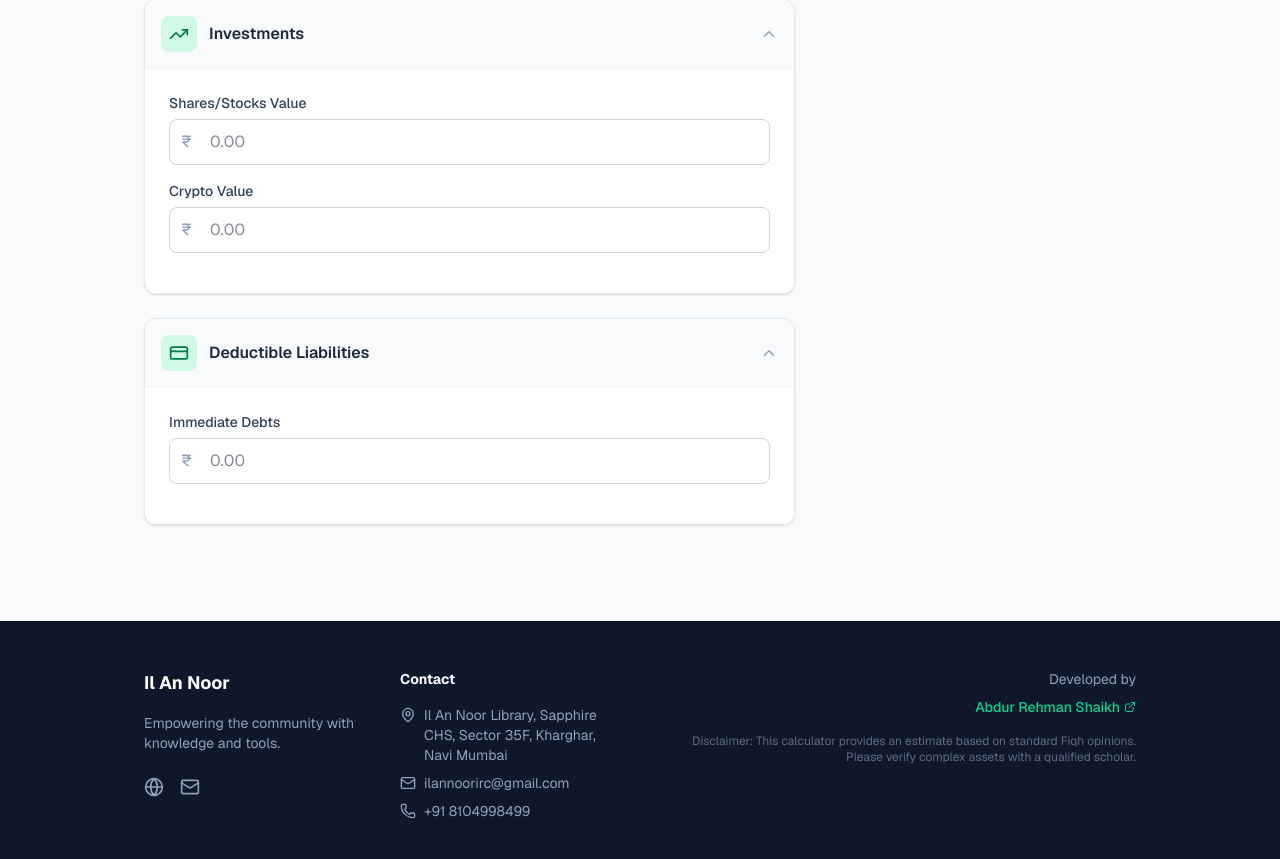
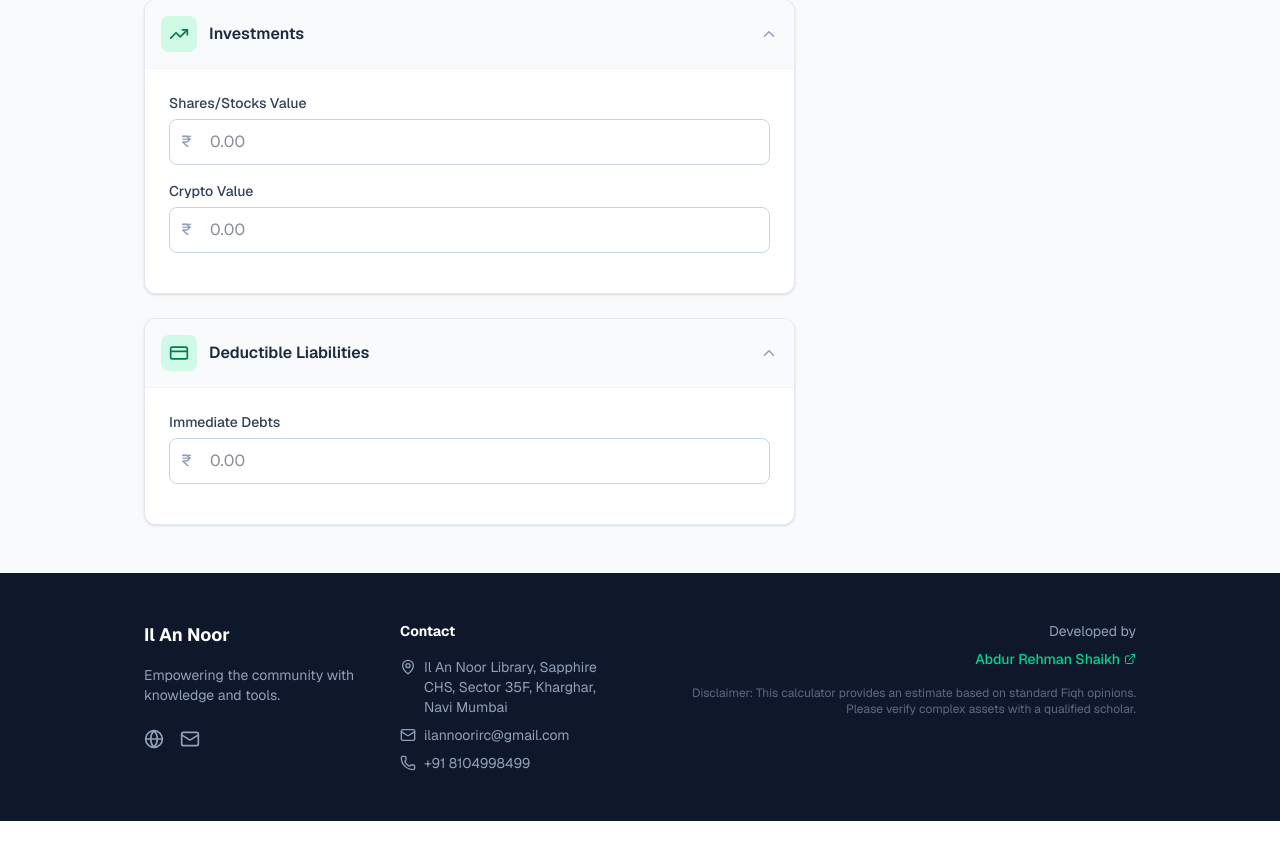
Before and after one commit to abdurrahmanshkh/zakatcalculator, a Next.js app: page / in a window 1280 px wide. Shown: the part 1450-2309 px from the top of the page. After the commit the page ends 2271 px from the top, so only its background shows below. Built offline with nearby package versions, Linux system fonts and the light colour scheme.

Commit message:
Fixed margins

```diff
--- a/app/page.tsx
+++ b/app/page.tsx
@@ -1047,7 +1047,7 @@ export default function App(): React.ReactElement {
       </main>
 
       {/* --- FOOTER --- */}
-      <footer className="bg-slate-900 text-slate-400 py-12 mt-12 no-print">
+      <footer className="bg-slate-900 text-slate-400 py-12 no-print">
         <div className="max-w-5xl mx-auto px-4 grid grid-cols-1 md:grid-cols-2 lg:grid-cols-4 gap-8 text-sm">
           <div className="space-y-4">
             <h4 className="text-white font-bold text-lg">Il An Noor</h4>
```
